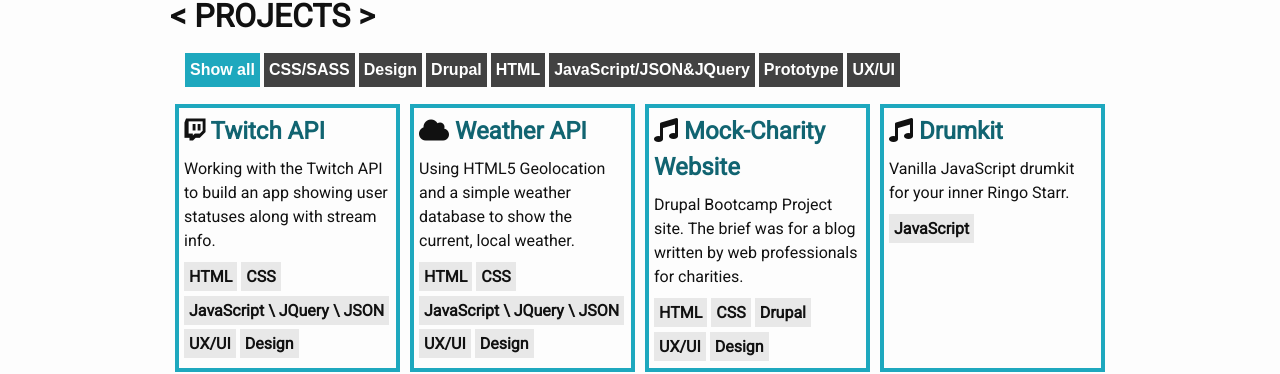
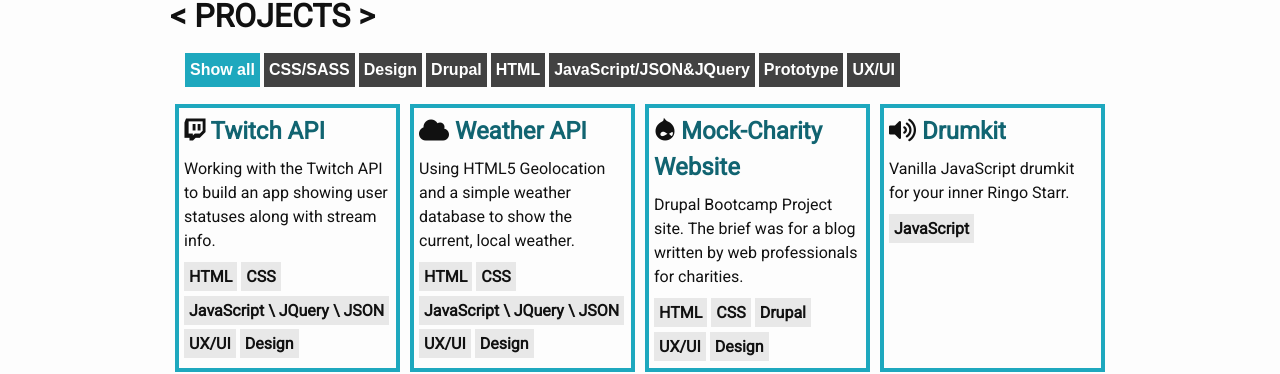
Before and after one commit to krisztin/krisztin.github.io, a Jekyll site: the page built from index.md, in a window 1280 px wide. Shown: the part 458-832 px from the top of the page. Built offline with Jekyll 4.4.1, drawn with Linux system fonts in a browser that asks for light colours; nearby versions of some CDN libraries.

Commit message:
updating project icons

```diff
--- a/_includes/home-projects.html
+++ b/_includes/home-projects.html
@@ -40,7 +40,7 @@
   </article>
   <article class="project-card html css drupal uxui design">
     <a href="http://dev-appcharity.pantheonsite.io/" target="_blank">
-      <h2><i class="fas fa-music"></i> Mock-Charity Website</h2>
+      <h2><i class="fab fa-drupal"></i> Mock-Charity Website</h2>
     </a>
     <p>Drupal Bootcamp Project site. The brief was for a blog written by web professionals for charities.</p>
     <div class="tags">
@@ -52,7 +52,7 @@
   </article>
   <article class="project-card js">
     <a href="https://krisztin.github.io/projects/js30/01drumkit/" target="_blank">
-      <h2><i class="fas fa-music"></i> Drumkit</h2>
+      <h2><i class="fas fa-volume-up"></i> Drumkit</h2>
     </a>
     <p>Vanilla JavaScript drumkit for your inner Ringo Starr.</p>
     <div class="tags">
```
